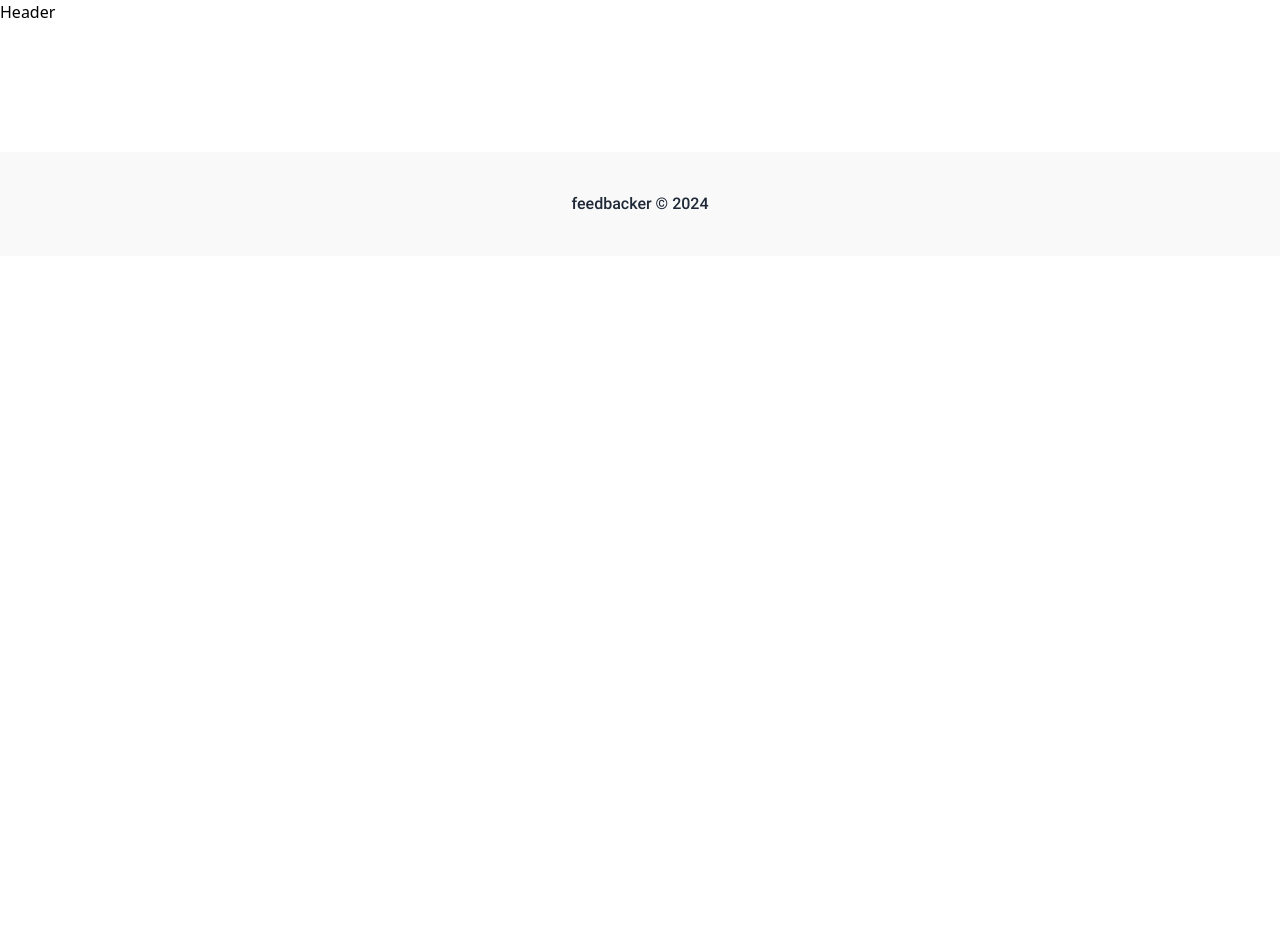
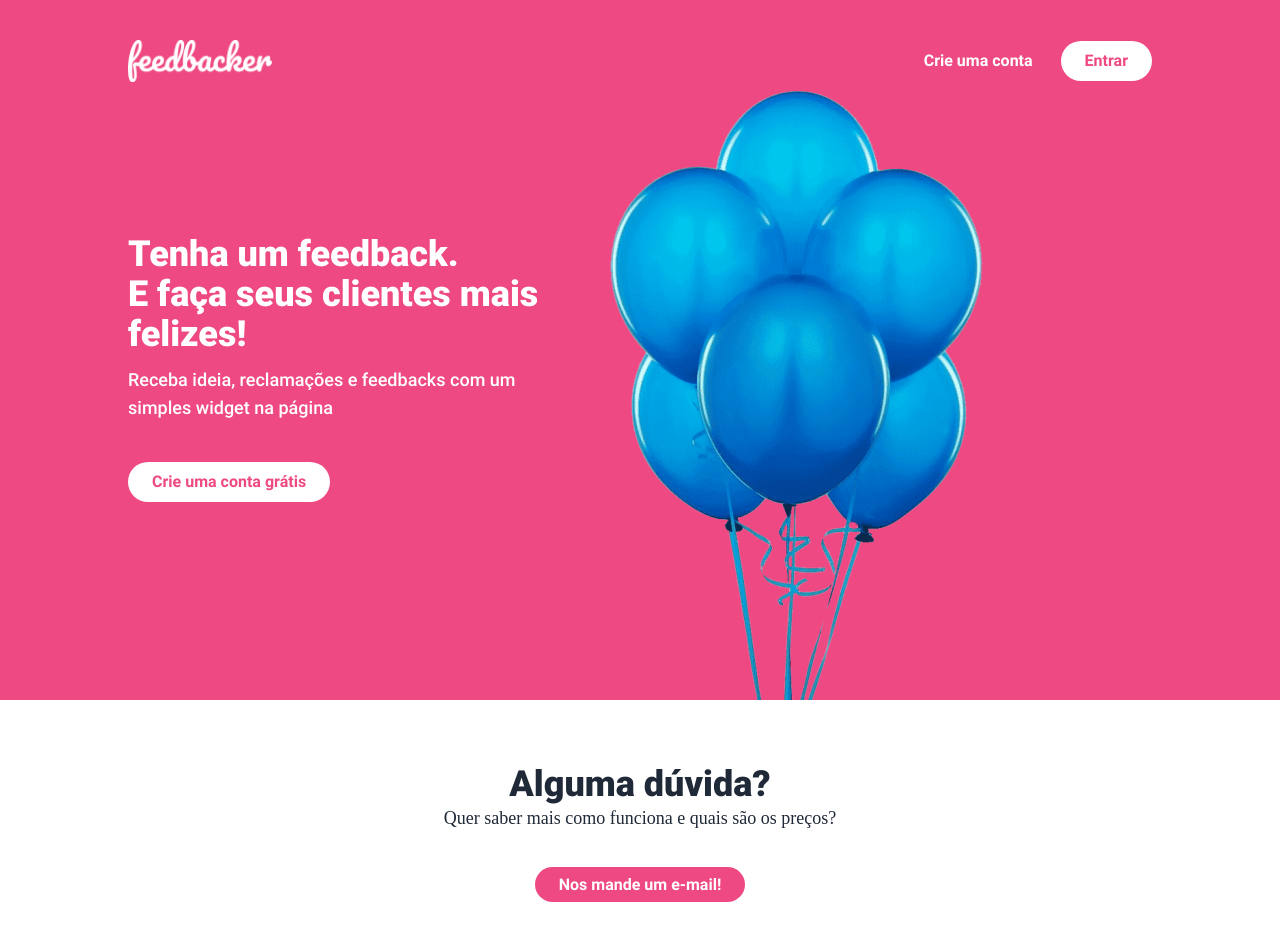
Before and after one commit to EdiGabriel22/vue-feedback, a Vue app in the folder dashboard/: page / in a window 1280 px wide. Shown: the top 952 px of the page. Before the commit the page ends 800 px from the top, so only its background shows below. Built offline with nearby package versions, Linux system fonts and the light colour scheme.

Commit message:
feat: finalizando home

```diff
--- a/dashboard/src/views/Home/Contact.vue
+++ b/dashboard/src/views/Home/Contact.vue
@@ -1,7 +1,17 @@
 <template>
     <div class="flex justify-center w-full">
         <div class="flex flex-col items-center w-4/5 max-w-6xl my-16">
-
+            <h1 class="text-4xl font-black text-center text-gray-800">
+                Alguma dúvida?
+            </h1>
+            <p class="text-lg text-center text-gray-800 font-regular">
+                Quer saber mais como funciona e quais são os preços?
+            </p>
+            <div class="mt-10">
+                <a href="mailto:" class="px-6 py-2 mt-10 font-bold text-white rounded-full bg-brand-main focus:outline-none">
+                    Nos mande um e-mail!
+                </a>
+            </div>
         </div>
     </div>
 </template>
--- a/dashboard/src/views/Home/CustomHeader.vue
+++ b/dashboard/src/views/Home/CustomHeader.vue
@@ -1,5 +1,38 @@
 <template>
-    <h1>Header</h1>
+    <header class="header">
+        <div class="header-group">
+            <div class="flex items-center justify-between py-10">
+                <div class="w-28 lg:w-36">
+                    <img class="w-full" src="../../assets/images/logo_white 1.png" alt="Logo">
+                </div>
+                <div class="flex gap-1">
+                    <button class="px-6 py-2 font-bold text-white rounded-full focus:outline-none">
+                        Crie uma conta
+                    </button>
+                    <button class="px-6 py-2 font-bold bg-white rounded-full text-brand-main focus:outline-none">
+                        Entrar
+                    </button>
+                </div>
+            </div>
+
+            <div class="flex flex-col mt-28">
+                <h1 class="text-4xl font-black text-white">
+                    Tenha um feedback. <br>
+                    E faça seus clientes mais <br class="hidden lg:inline-block">
+                    felizes!
+                </h1>
+                <p class="mt-3 text-lg font-medium text-white">
+                    Receba ideia, reclamações e feedbacks com um <br class="hidden lg:inline-block">
+                    simples widget na página
+                </p>
+                <div>
+                    <button class="px-6 py-2 mt-10 font-bold bg-white rounded-full text-brand-main focus:outline-none">
+                        Crie uma conta grátis
+                    </button>
+                </div>
+            </div>
+        </div>
+    </header>
 </template>
 
 <script>
@@ -7,3 +40,24 @@
 
 }
 </script>
+
+<style lang="postcss" scoped>
+.header {
+    @apply bg-brand-main w-full flex justify-center;
+    height: 700px;
+}
+
+.header-group {
+    @apply flex flex-col w-4/5 max-w-6xl;
+}
+
+@media (min-width: 640px) {
+    .header-group {
+        background-image: url(../../assets/images/png-transparent-several-blue-balloons-balloon-navy-blue-blue-balloon-blue-simple-greeting-card\ 2.png );
+        background-size: 628px;
+        background-position: 90% 100%;
+        background-repeat: no-repeat;
+    }
+}
+
+</style>
```
Also changed, not shown: dashboard/src/assets/images/logo_white 1.png (renamed from dashboard/src/assets/logo_white 1.png), dashboard/src/assets/images/png-transparent-several-blue-balloons-balloon-navy-blue-blue-balloon-blue-simple-greeting-card 2.png (renamed from dashboard/src/assets/png-transparent-several-blue-balloons-balloon-navy-blue-blue-balloon-blue-simple-greeting-card 2.png).
